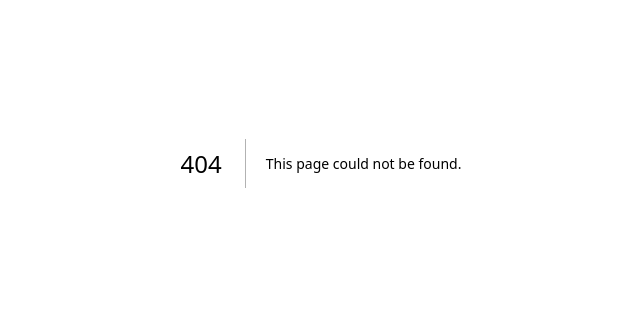
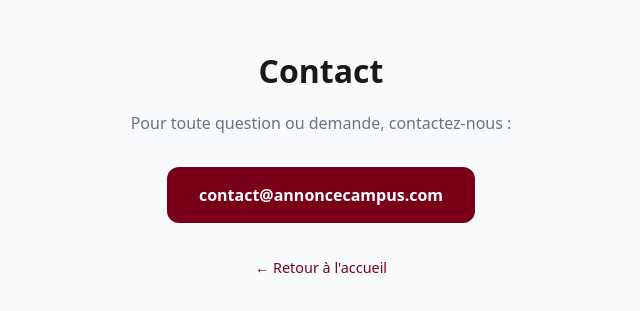
Before and after one commit to taoufiqelmahrouk44-art/annoncecampus, a Next.js app: page /contact in a window 1280 px wide. Before the commit this address had no page. Shown: the part 237-548 px from the top of the page, without its empty margins (319-959 px from the left). Built offline with nearby package versions, Linux system fonts and the light colour scheme.

Commit message:
bigger logo

```diff
--- a/app/about/page.tsx
+++ b/app/about/page.tsx
@@ -6,7 +6,7 @@ function Navbar() {
       <div className="max-w-7xl mx-auto px-4 sm:px-6">
         <div className="flex items-center justify-between h-16">
           <Link href="/">
-            <img src="/logo.jpg" alt="AnnonceCampus" className="h-40 w-auto" />
+            <img src="/logo.jpg" alt="AnnonceCampus" className="h-30 w-auto" />
           </Link>
           <div className="hidden md:flex items-center gap-8">
             {[
@@ -37,7 +37,7 @@ export default function AboutPage() {
       <main className="max-w-4xl mx-auto px-4 sm:px-6 py-16">
         {/* Hero */}
         <div className="text-center mb-16">
-          <img src="/logo.jpg" alt="AnnonceCampus" className="h-20 w-auto mx-auto mb-6" />
+          <img src="/logo.jpg" alt="AnnonceCampus" className="h-40 w-auto mx-auto mb-6" />
           <h1 className="text-4xl font-black text-gray-800 mb-4">À propos d'AnnonceCampus</h1>
           <p className="text-gray-500 text-lg max-w-2xl mx-auto">
             La plateforme de référence pour l'information étudiante au Maroc.
@@ -63,12 +63,12 @@ export default function AboutPage() {
           </div>
           <div className="grid grid-cols-1 sm:grid-cols-2 gap-4">
             {[
-              { icon: '📰', title: 'Actualités campus', desc: 'Les dernières nouvelles de vos universités' },
-              { icon: '🎉', title: 'Événements étudiants', desc: 'Concerts, conférences, activités et plus' },
-              { icon: '💼', title: 'Opportunités', desc: 'Stages, concours, bourses et offres d\'emploi' },
-              { icon: '📢', title: 'Annonces importantes', desc: 'Informations académiques et administratives' },
-              { icon: '🎓', title: 'Vie étudiante', desc: 'Histoires et expériences de la vie campus' },
-              { icon: '🏙️', title: 'Multi-campus', desc: 'Plusieurs universités et villes bientôt' },
+              { icon: '', title: 'Actualités campus', desc: 'Les dernières nouvelles de vos universités' },
+              { icon: '', title: 'Événements étudiants', desc: 'Concerts, conférences, activités et plus' },
+              { icon: '', title: 'Opportunités', desc: 'Stages, concours, bourses et offres d\'emploi' },
+              { icon: '', title: 'Annonces importantes', desc: 'Informations académiques et administratives' },
+              { icon: '', title: 'Vie étudiante', desc: 'Histoires et expériences de la vie campus' },
+              { icon: '', title: 'Multi-campus', desc: 'Plusieurs universités et villes bientôt' },
             ].map(item => (
               <div key={item.title} className="flex items-start gap-3 p-4 bg-gray-50 rounded-xl">
                 <span className="text-2xl">{item.icon}</span>
@@ -104,7 +104,7 @@ export default function AboutPage() {
 
       <footer className="border-t border-gray-200 mt-20 py-10 bg-white">
         <div className="max-w-7xl mx-auto px-4 text-center">
-          <img src="/logo.jpg" alt="AnnonceCampus" className="h-8 w-auto mx-auto mb-3" />
+          <img src="/logo.jpg" alt="AnnonceCampus" className="h-40 w-auto mx-auto mb-3" />
           <p className="text-gray-400 text-sm">L'info étudiante en temps réel · © {new Date().getFullYear()}</p>
         </div>
       </footer>
--- a/app/articles/[slug]/page.tsx
+++ b/app/articles/[slug]/page.tsx
@@ -31,7 +31,7 @@ function Navbar() {
       <div className="max-w-7xl mx-auto px-4 sm:px-6">
         <div className="flex items-center justify-between h-16">
           <Link href="/">
-            <img src="/logo.jpg" alt="AnnonceCampus" className="h-40 w-auto" />
+            <img src="/logo.jpg" alt="AnnonceCampus" className="h-30 w-auto" />
           </Link>
           <div className="hidden md:flex items-center gap-8">
             {[
--- a/app/category/[slug]/page.tsx
+++ b/app/category/[slug]/page.tsx
@@ -40,7 +40,7 @@ function Navbar() {
       <div className="max-w-7xl mx-auto px-4 sm:px-6">
         <div className="flex items-center justify-between h-16">
           <Link href="/">
-            <img src="/logo.jpg" alt="AnnonceCampus" className="h-40 w-auto" />
+            <img src="/logo.jpg" alt="AnnonceCampus" className="h-30 w-auto" />
           </Link>
           <div className="hidden md:flex items-center gap-8">
             {[
--- /dev/null
+++ b/app/contact/page.tsx
@@ -0,0 +1,16 @@
+'use client'
+import Link from 'next/link'
+export default function ContactPage() {
+  return (
+    <div style={{ minHeight: '100vh', background: '#f9fafb', display: 'flex', flexDirection: 'column', alignItems: 'center', justifyContent: 'center', textAlign: 'center', padding: '2rem' }}>
+      <h1 style={{ fontSize: '2rem', fontWeight: 900, color: '#1a1a1a', marginBottom: '1rem' }}>Contact</h1>
+      <p style={{ color: '#6b7280', marginBottom: '2rem' }}>Pour toute question ou demande, contactez-nous :</p>
+      <a href="mailto:contact@annoncecampus.com" style={{ background: '#7A0019', color: 'white', fontWeight: 700, padding: '1rem 2rem', borderRadius: '0.75rem', textDecoration: 'none' }}>
+        contact@annoncecampus.com
+      </a>
+      <div style={{ marginTop: '2rem' }}>
+        <Link href="/" style={{ color: '#7A0019', textDecoration: 'none', fontSize: '0.9rem' }}>← Retour à l&#39;accueil</Link>
+      </div>
+    </div>
+  )
+}
--- a/app/page.tsx
+++ b/app/page.tsx
@@ -351,7 +351,7 @@ export default function HomePage() {
               {[
                 { label: 'À propos', href: '/about' },
                 { label: 'Contact', href: '/contact' },
-                { label: 'Mentions légales', href: '/mentions-legales' },
+
               ].map(l => (
                 <Link key={l.href} href={l.href} style={{ display: 'block', color: '#94a3b8', fontSize: 14, marginBottom: 12, transition: 'color 0.2s' }}
                   onMouseEnter={e => e.currentTarget.style.color = 'white'}
```
